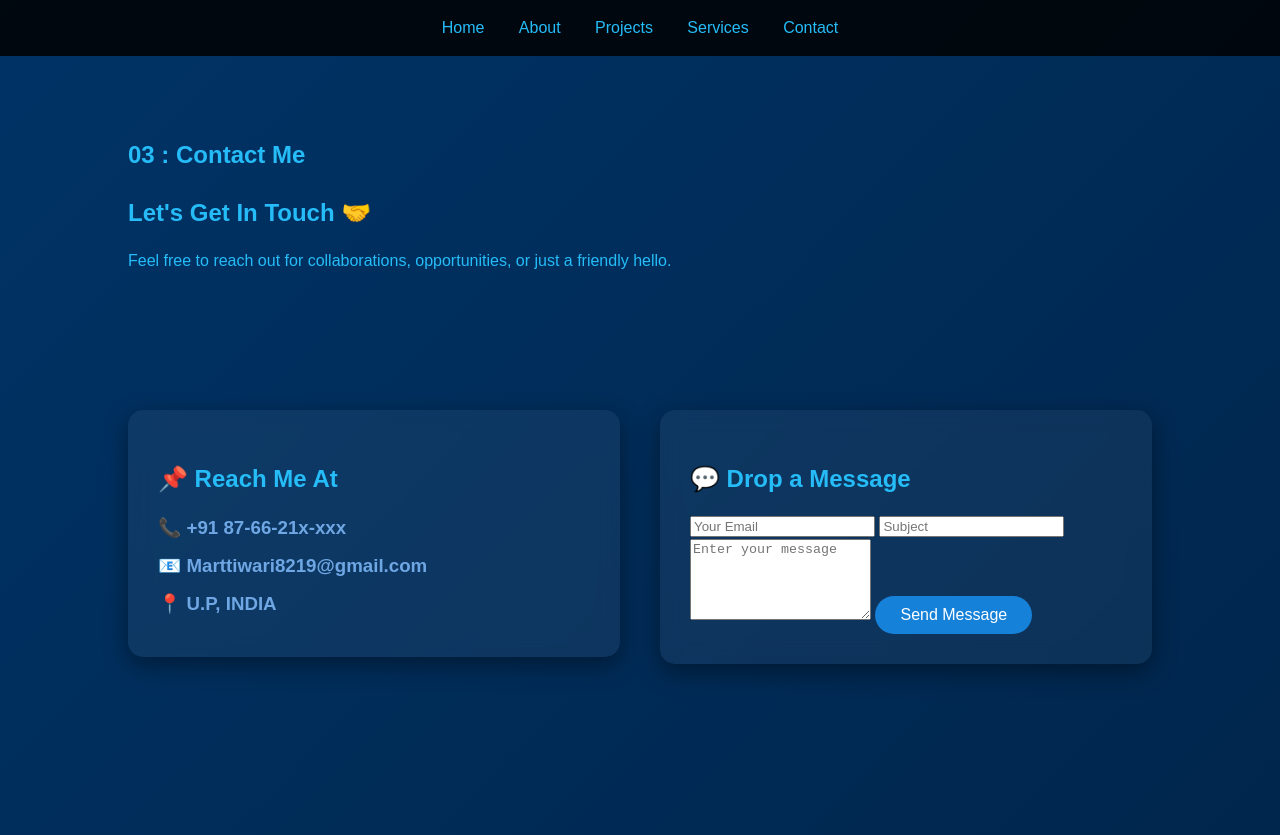
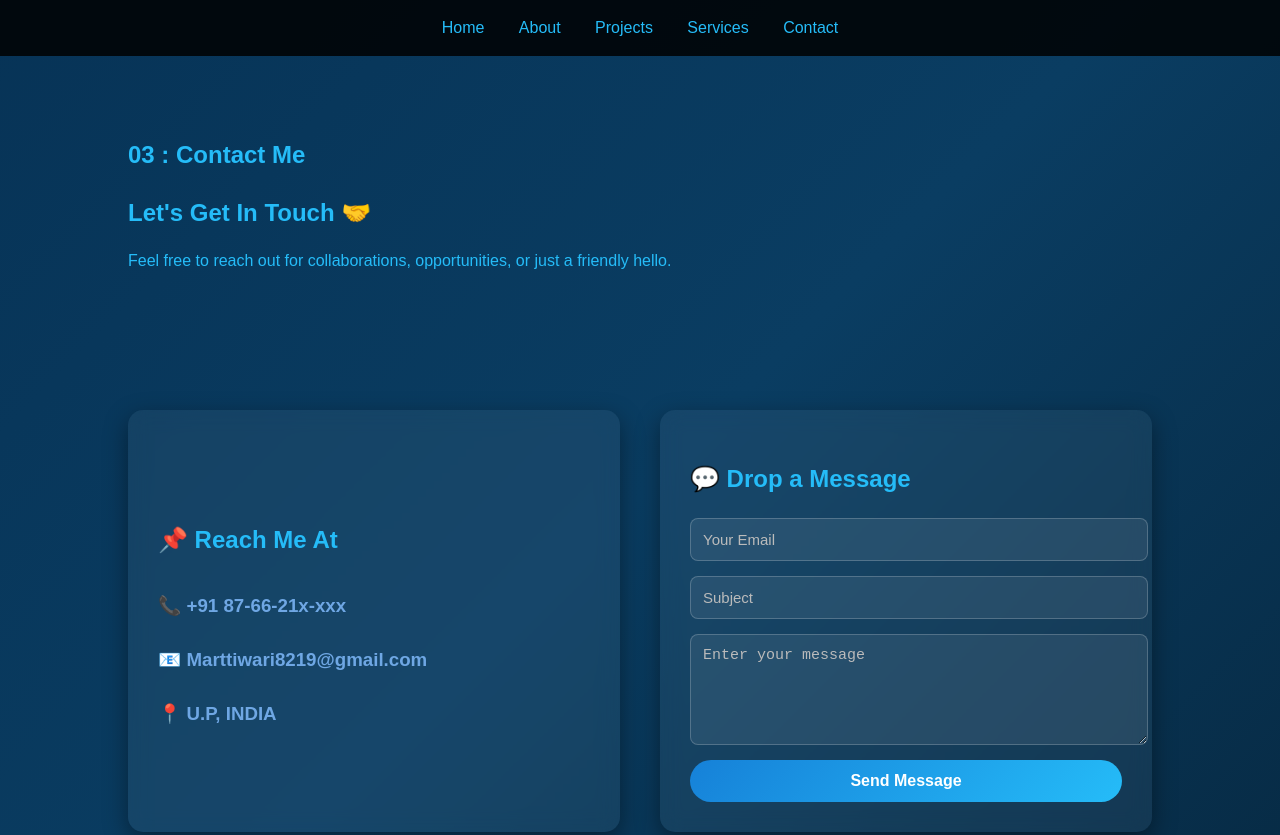
Before and after one commit to Manu04Tiwari/My-Space, a website: page public/contact.html in a window 1280 px wide. Shown: the top 835 px of the page. Drawn offline with nearby package versions, Linux system fonts and the light colour scheme.

Commit message:
28th commit

```diff
--- a/public/contact.html
+++ b/public/contact.html
@@ -6,9 +6,8 @@
   <meta content="width=device-width,initial-scale=1" name="viewport">
   <title>My Space - Contact</title>
 
-  <!-- FontAwesome -->
   <script src="https://kit.fontawesome.com/2e853aa989.js" crossorigin="anonymous"></script>
-  <!-- AOS CSS -->
+
   <link href="https://unpkg.com/aos@2.3.1/dist/aos.css" rel="stylesheet">
 
   <style>
@@ -49,24 +48,13 @@
       margin-bottom: 15px;
     }
 
-    /* Layout */
     .contact-wrapper {
       display: grid;
       grid-template-columns: 1fr 1fr;
       gap: 40px;
-      align-items: start;
+      align-items: stretch;
     }
 
-    .contact-info h2 {
-      color: #25bcf8;
-    }
-
-    .contact-info h3 {
-      color: #6fa7e4;
-      margin: 8px 0;
-    }
-
-    /* Form styling */
     .contact-info, .contact-form {
       background: rgba(255,255,255,0.05);
       border-radius: 15px;
@@ -74,6 +62,9 @@
       backdrop-filter: blur(10px);
       box-shadow: 0 8px 25px rgba(0,0,0,0.4);
       transition: 0.3s;
+      display: flex;
+      flex-direction: column;
+      justify-content: center;
     }
 
     .contact-info:hover, .contact-form:hover {
@@ -81,20 +72,59 @@
       box-shadow: 0 12px 30px rgba(0,0,0,0.6);
     }
 
-/* Social icon glow */
-.fa-icon:hover {
-  transform: scale(1.3);
-  text-shadow: 0 0 15px #25bcf8, 0 0 25px #25bcf8;
+    .contact-info h2 {
       color: #25bcf8;
+      margin-bottom: 20px;
+    }
+
+    .contact-info h3 {
+      color: #6fa7e4;
+      margin: 12px 0;
+      display: flex;
+      align-items: center;
+      gap: 10px;
+    }
+
+    .contact-form h2 {
+      color: #25bcf8;
+      margin-bottom: 20px;
+    }
+
+    form {
+      display: flex;
+      flex-direction: column;
+    }
+
+    .form-control {
+      width: 100%;
+      background: rgba(255,255,255,0.08);
+      border: 1px solid rgba(255,255,255,0.2);
+      color: #fff;
+      padding: 12px;
+      margin-bottom: 15px;
+      border-radius: 8px;
+      transition: all 0.3s ease;
+      font-size: 15px;
+    }
+
+    .form-control::placeholder {
+      color: #bbb;
+    }
+
+    .form-control:focus {
+      outline: none;
+      border: 1px solid #25bcf8;
+      box-shadow: 0 0 10px #25bcf8;
     }
 
     button {
-      border-radius: 20px;
-      padding: 10px 25px;
+      border-radius: 25px;
+      padding: 12px;
       border: none;
       font-size: 16px;
+      font-weight: 600;
       cursor: pointer;
-      background: #1681d8;
+      background: linear-gradient(135deg, #1681d8, #25bcf8);
       color: #fff;
       transition: all 0.3s ease;
     }
@@ -105,21 +135,21 @@
       box-shadow: 0px 5px 15px rgba(37,188,248,0.4);
     }
 
-    /* Social icons */
     .socials {
       text-align: center;
-      margin-top: 50px;
+      margin-top: 60px;
     }
 
     .fa-icon {
-      margin: 0 15px;
-      font-size: 28px;
+      margin: 0 20px;
+      font-size: 32px;
+      color: #25bcf8;
       transition: 0.3s;
     }
 
     .fa-icon:hover {
-      transform: scale(1.2) rotate(8deg);
-      color: #25bcf8;
+      transform: scale(1.3);
+      text-shadow: 0 0 15px #25bcf8, 0 0 25px #25bcf8;
     }
 
     footer {
@@ -130,11 +160,16 @@
       background: rgba(0,0,0,0.9);
     }
 
-    /* Responsive */
     @media (max-width: 768px) {
       .contact-wrapper {
         grid-template-columns: 1fr;
       }
+    }
+
+    @keyframes gradientMove {
+      0% { background-position: 0% 50%; }
+      50% { background-position: 100% 50%; }
+      100% { background-position: 0% 50%; }
     }
   </style>
 </head>
@@ -150,17 +185,14 @@
     </nav>
   </header>
 
-  <!-- Hero -->
   <section class="text-center" data-aos="fade-up">
     <h1>03 : Contact Me</h1>
     <h2>Let's Get In Touch 🤝</h2>
     <p>Feel free to reach out for collaborations, opportunities, or just a friendly hello.</p>
   </section>
 
-  <!-- Contact Info + Form -->
   <section>
     <div class="contact-wrapper">
-      <!-- Info -->
       <div class="contact-info" data-aos="fade-right">
         <h2>📌 Reach Me At</h2>
         <h3>📞 +91 87-66-21x-xxx</h3>
@@ -168,7 +200,6 @@
         <h3>📍 U.P, INDIA</h3>
       </div>
 
-      <!-- Form -->
       <div class="contact-form" data-aos="fade-left">
         <h2>💬 Drop a Message</h2>
         <form action="/send-email" method="post">
@@ -181,7 +212,6 @@
     </div>
   </section>
 
-  <!-- Socials -->
   <section class="socials" data-aos="zoom-in">
     <h3>Follow Me 🌐</h3>
     <a href="https://github.com/Manu04Tiwari" class="fa-icon"><i class="fa-brands fa-github"></i></a>
@@ -192,7 +222,6 @@
     <h3>@MMT Codes :)</h3>
   </footer>
 
-  <!-- AOS Script -->
   <script src="https://unpkg.com/aos@2.3.1/dist/aos.js"></script>
   <script>
     AOS.init({
```
Also changed, not shown: about.html (+7 -9 lines), aboutstyle.css (+4 -5 lines), index.html (+1 -2 lines), works.html (+10 -9 lines), assets/images/Healthcare-Professional-scaled.jpg (added), assets/images/WhatsApp Image 2025-08-11 at 2.10.17 PM.jpeg (added), assets/images/profile new.png (added), images/7504290c47e056eb9f7106159bf68abe.jpg (deleted). Lines whose indentation alone changed are shown as unchanged.
